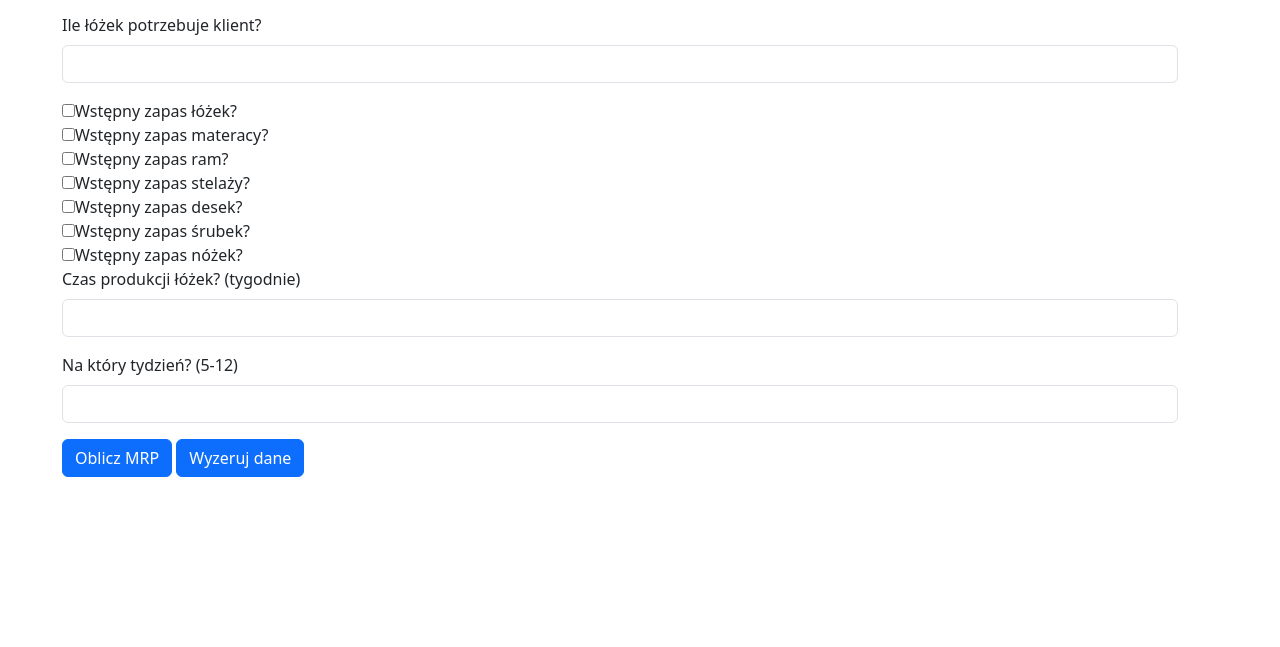
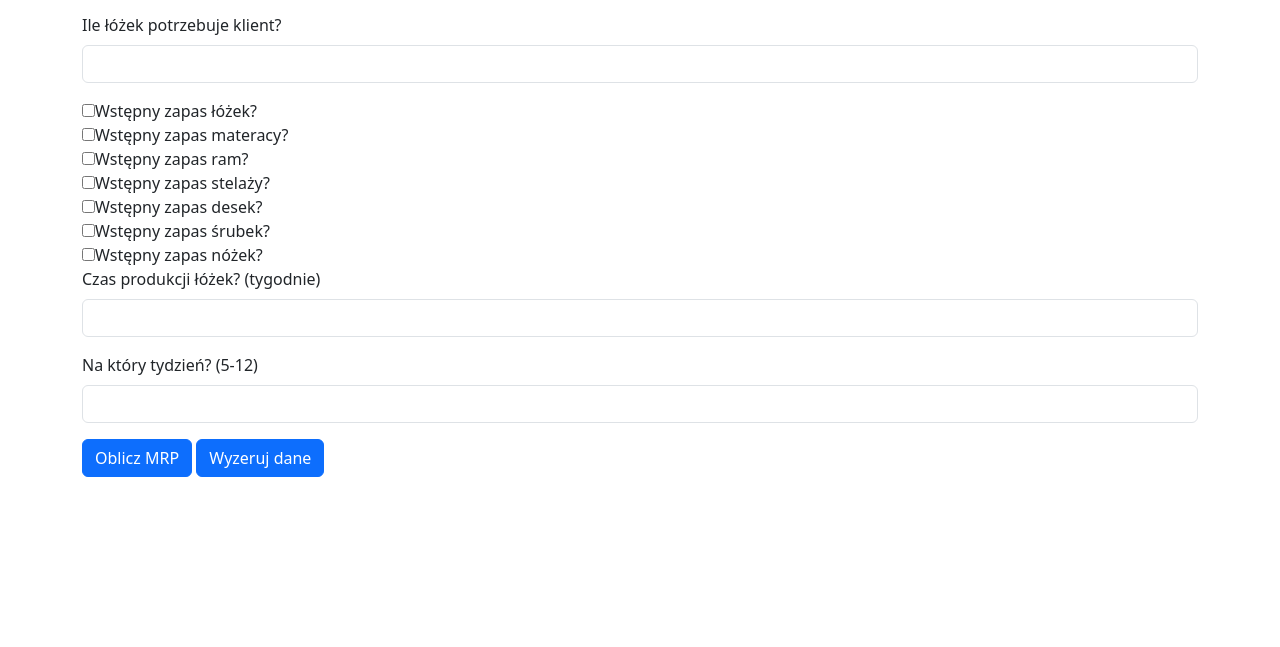
Before and after one commit to 233208/ProjWSI.github.io, a plain HTML site: page calc.html in a window 1280 px wide. Shown: the part 199-846 px from the top of the page. Drawn offline with nearby package versions, Linux system fonts and the light colour scheme.

Commit message:
Center calc

```diff
--- a/calc.html
+++ b/calc.html
@@ -40,7 +40,7 @@
           </div>
         </div>
       </nav>
-      <main>
+      <main style="display: flex; justify-content: center; align-items: center;">
 <div class="container" style="margin: 50px;">
     <div class="row">
         <div class="col-12">
```
